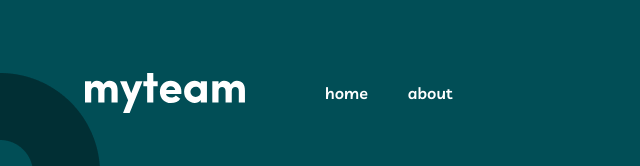
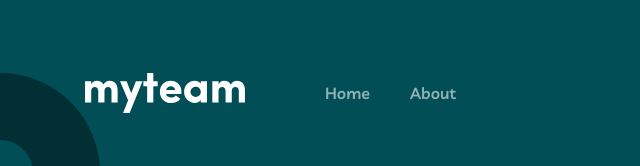
Before and after one commit to nematullayev/my-team__, a plain HTML site: page index.html in a window 1280 px wide. Shown: the top 166 px of the page, 0-640 px from the left. Drawn offline with Linux system fonts and the light colour scheme.

Commit message:
my-team__home-page

```diff
--- a/index.html
+++ b/index.html
@@ -19,8 +19,14 @@
           />
 
           <ul class="header__list">
-            <li class="header__item">home</li>
-            <li class="header__item">about</li>
+            <li class="header__item">
+              <a class="href-a" href="http://127.0.0.1:5501/index.html">Home</a>
+            </li>
+            <li class="header__item">
+              <a class="href-a" href="http://127.0.0.1:5500/index.html"
+                >About</a
+              >
+            </li>
           </ul>
         </nav>
 
--- a/scss/blocks/_header.scss
+++ b/scss/blocks/_header.scss
@@ -44,6 +44,9 @@
 .position {
   position: absolute;
   top: 100;
+}
+.href-a {
+  color: #ffffff90;
 }
 @media only screen and (max-width: 1100px) {
   .header__bootom {
```
Also changed, not shown: css/main.min.css, 2 other files.
